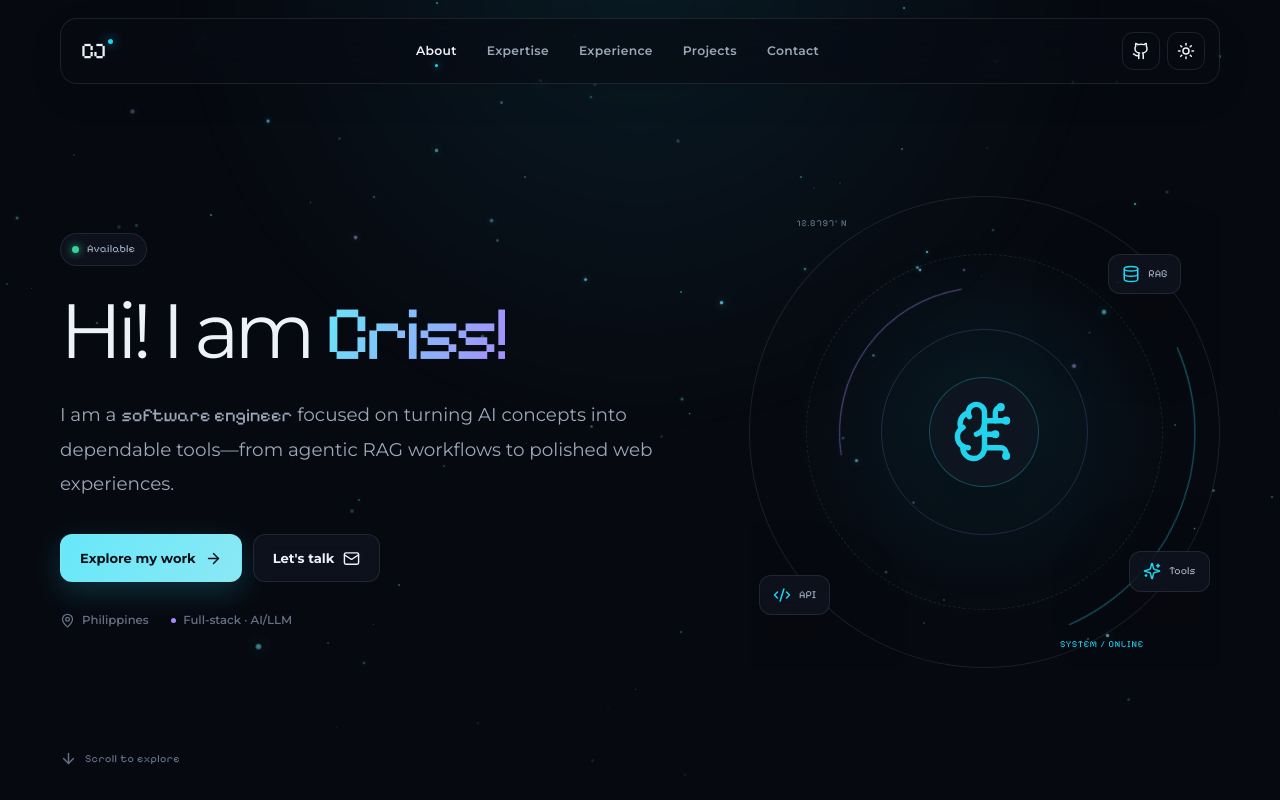
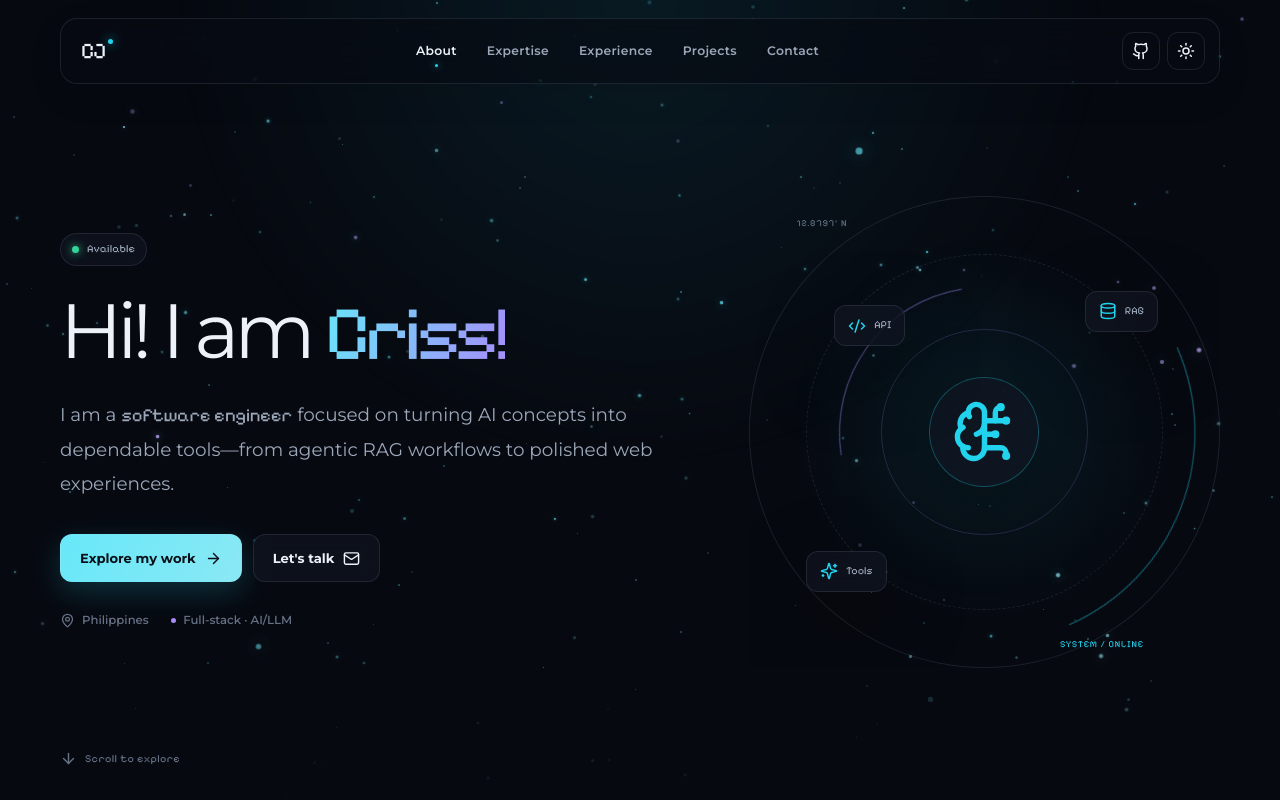
Before and after one commit to crissuu1215/cj-portfolio, a Next.js app: page / in a window 1280 px wide. Shown: the top 800 px of the page. Built offline with nearby package versions, Linux system fonts and the light colour scheme.

Commit message:
fix: starfield width, Added icons for github. replace css class for glowing top

```diff
--- a/package.json
+++ b/package.json
@@ -12,6 +12,7 @@
     "format:check": "prettier --check \"src/**/*.{ts,tsx,js,jsx,md,json}\""
   },
   "dependencies": {
+    "@icons-pack/react-simple-icons": "^13.15.1",
     "lucide-react": "^0.468.0",
     "next": "16.3.0",
     "react": "19.2.8",
--- a/src/app/globals.css
+++ b/src/app/globals.css
@@ -81,9 +81,9 @@ button { color: inherit; font: inherit; }
 
 .hero { min-height: 100svh; padding-top: 9rem; padding-bottom: 5rem; display: grid; grid-template-columns: minmax(0, 1.14fr) minmax(360px, .86fr); align-items: center; gap: 5vw; position: relative; isolation: isolate; }
 .hero-copy { position: relative; z-index: 1; }
-.starfield { --star-x: 0; --star-y: 0; position: absolute; inset: 0; overflow: hidden; pointer-events: none; }
+.starfield { --star-x: 0; --star-y: 0; position: absolute; width: 100vw; inset: 0; overflow: hidden; pointer-events: none; }
 .hero-starfield { z-index: -1; inset-inline: calc((100vw - 100%) / -2); mask-image: linear-gradient(to bottom, black 5%, black 78%, transparent 100%); }
-.starfield-bottom-glow { position: absolute; width: 80vw; height: 80vw; bottom: 40%; left: 50%; transform: translateY(-50%); transform: translateX(-50%); border-radius: 50%; background: radial-gradient(circle, color-mix(in srgb, var(--cyan) 9%, transparent), transparent 65%); filter: blur(10px); }
+.starfield-top-glow { position: absolute; width: 80vw; height: 80vw; top: 0%; left: 50%; transform: translate(-50%, -50%); border-radius: 50%; background: radial-gradient(circle, color-mix(in srgb, var(--cyan) 9%, transparent), transparent 65%); filter: blur(10px); }
 .starfield-layer { position: absolute; inset: -3%; transition: transform .22s ease-out; will-change: transform; }
 .starfield-layer[data-depth="1"] { transform: translate(calc(var(--star-x) * -4px), calc(var(--star-y) * -4px)); }
 .starfield-layer[data-depth="2"] { transform: translate(calc(var(--star-x) * -9px), calc(var(--star-y) * -9px)); }
@@ -119,7 +119,7 @@ button { color: inherit; font: inherit; }
 .visual-node { position: absolute; z-index: 2; padding: 10px 13px; display: flex; align-items: center; gap: 8px; border: 1px solid var(--border); border-radius: 12px; color: var(--muted); background: var(--surface); box-shadow: var(--shadow); backdrop-filter: blur(14px); font-family: var(--font-accent); font-size: .68rem; }
 .visual-node svg { color: var(--cyan); }
 .node-center { width: 110px; height: 110px; top: calc(50% - 55px); left: calc(50% - 55px); flex-direction: column; justify-content: center; border-color: var(--border-bright); border-radius: 50%; color: var(--text); background: color-mix(in srgb, var(--surface-solid) 78%, transparent); }
-.node-rag { top: 12%; right: 8%; }.node-tools { bottom: 16%; right: 2%; }.node-api { bottom: 11%; left: 2%; }
+.node-rag { top: 20%; right: 13%; }.node-tools { bottom: 16%; left: 12%; }.node-api { top: 23%; left: 18%; }
 .coordinate { position: absolute; color: var(--subtle); font-family: var(--font-accent); font-size: .58rem; letter-spacing: .08em; }.coord-one { top: 4%; left: 10%; }.coord-two { bottom: 3%; right: 16%; color: var(--cyan); }
 
 .reveal { opacity: 1; transform: none; }
--- a/src/components/portfolio.tsx
+++ b/src/components/portfolio.tsx
@@ -8,7 +8,6 @@ import {
     Check,
     Code2,
     Database,
-    Github,
     GraduationCap,
     Mail,
     MapPin,
@@ -16,6 +15,7 @@ import {
     Server,
     Sparkles,
 } from 'lucide-react';
+import { SiGithub } from '@icons-pack/react-simple-icons'
 import { Header } from '@/components/header';
 import { Reveal } from '@/components/reveal';
 import { Starfield } from '@/components/starfield';
@@ -65,7 +65,7 @@ function HeroVisual() {
 function Hero() {
     return (
         <section className="hero container" id="top">
-            <Starfield starCount={100} className="hero-starfield" />
+            <Starfield starCount={200} className="hero-starfield" />
             <div className="hero-copy">
                 <p className="availability">
                     <span /> Available
@@ -104,7 +104,7 @@ function Hero() {
             <a className="scroll-cue" href="#about">
                 <ArrowDown size={17} /> Scroll to explore
             </a>
-                <div className="starfield-bottom-glow" />
+                <div className="starfield-top-glow" />
         </section>
     );
 }
@@ -345,7 +345,7 @@ function Work() {
                                         key={link.href}
                                         href={link.href}
                                     >
-                                        <Github size={16} /> {link.label}
+                                        <SiGithub size={16} /> {link.label}
                                     </ExternalLink>
                                 ))}
                             </div>
@@ -414,10 +414,10 @@ function Contact() {
                             <span>//</span> 06 / Contact
                         </p>
                         <h2>
-                            Have a complex idea?
+                            Interested on something?
                             <br />
                             <span className="gradient-text">
-                                Let&apos;s make it useful.
+                                Send me a Mail!
                             </span>
                         </h2>
                         <p>
@@ -437,7 +437,7 @@ function Contact() {
                                 className="button secondary"
                                 href={site.github}
                             >
-                                View GitHub <Github size={17} />
+                                View GitHub <SiGithub size={17} />
                             </ExternalLink>
                         </div>
                         <span className="contact-email">{site.email}</span>
@@ -470,8 +470,8 @@ export function Portfolio() {
                             <i />
                         </a>
                         <div>
-                            <p>Designed &amp; built by Criss Jericho Geli.</p>
-                            <p>I use vim btw</p>
+                            <p>Designed &amp; Conceptualized by Criss Jericho Geli - Coauthored with <span className="text-highlight">AI :)</span></p>
+                            <p>I use <span className="text-highlight">vim</span> btw</p>
                         </div>
                     </div>
                     <span>© {new Date().getFullYear()}</span>
```
Also changed, not shown: 1 other file (tests, documents, lock files or other folders).
